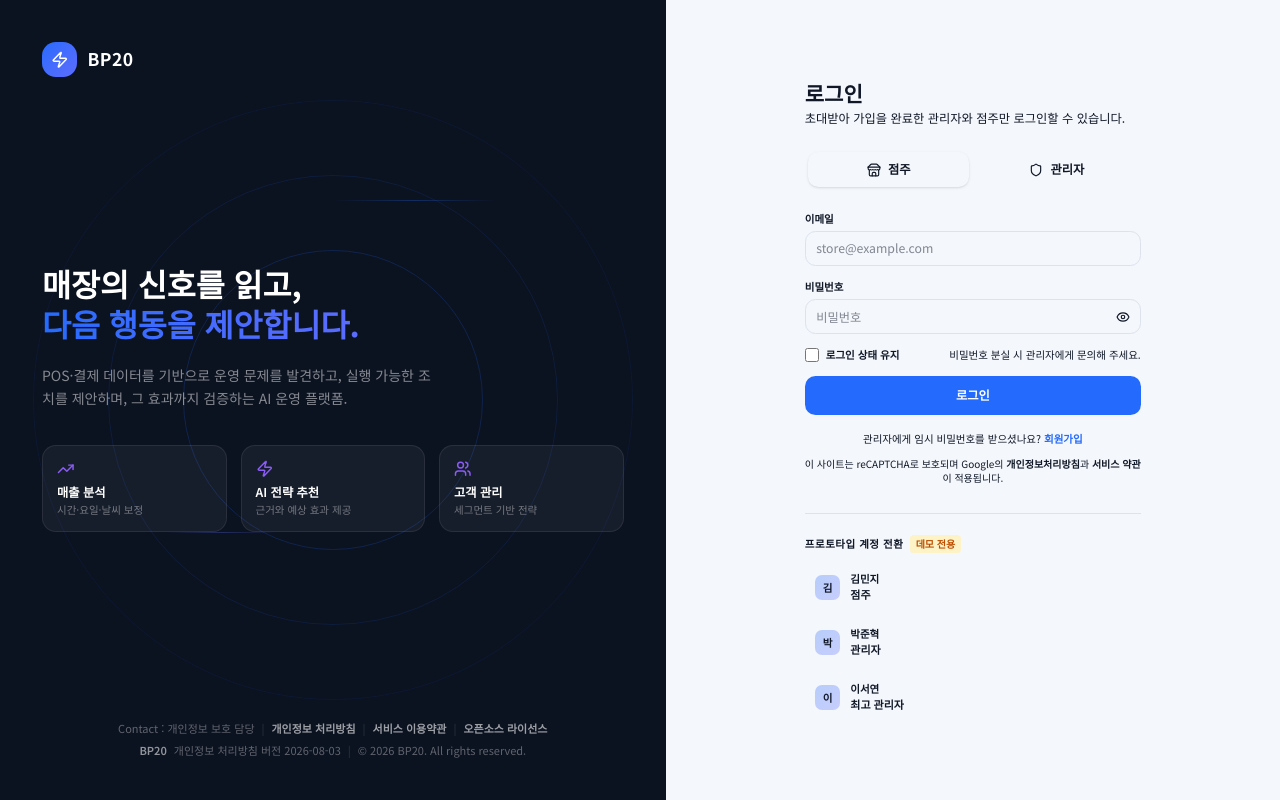
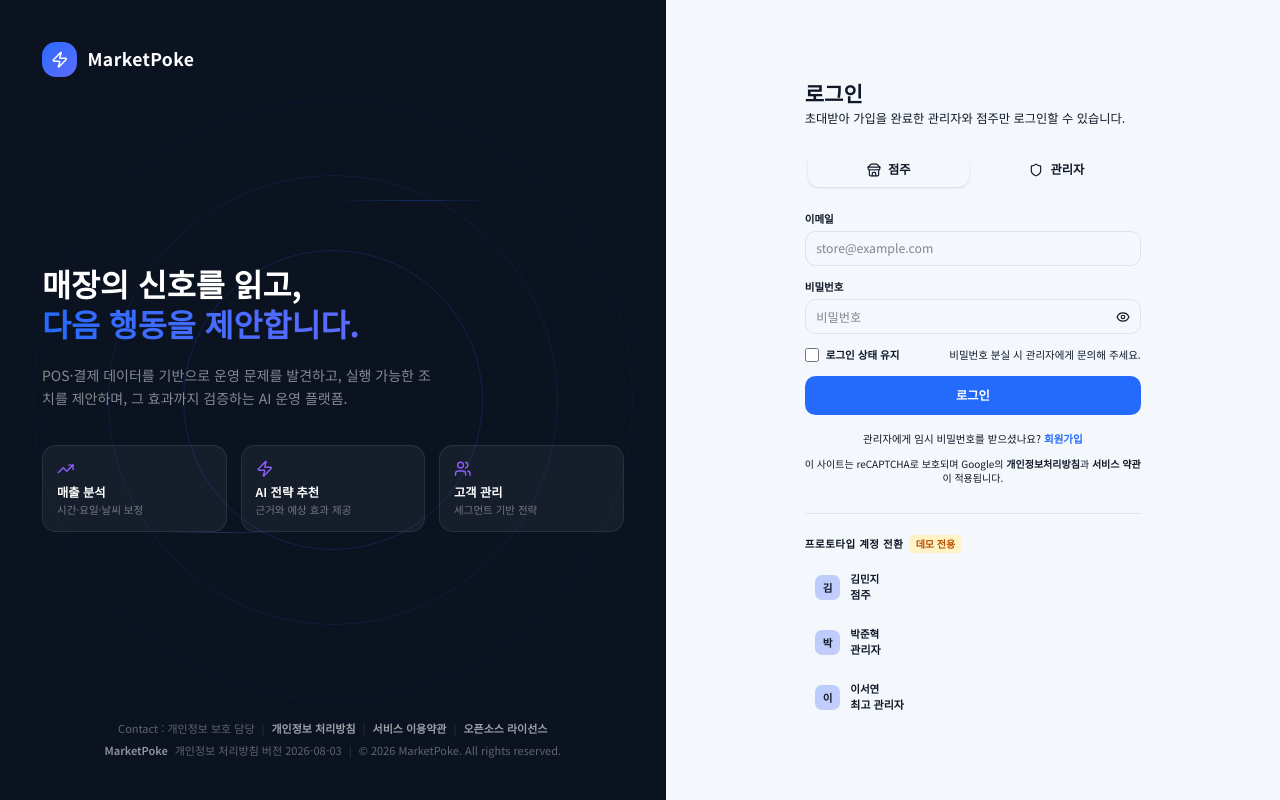
Before and after one commit to AIVLE-07-20-big-project/BP20-FE, a React (Vite) app: page /login in a window 1280 px wide. Built offline with nearby package versions, Linux system fonts and the light colour scheme; no server answers.

Commit message:
feat: 서비스명을 BP20에서 MarketPoke로 변경

```diff
--- a/index.html
+++ b/index.html
@@ -8,10 +8,10 @@
     <meta name="referrer" content="no-referrer" />
     <meta
       name="description"
-      content="BP20은 POS 데이터를 기반으로 매장 운영과 AI 전략 추천을 지원하는 서비스입니다."
+      content="MarketPoke는 POS 데이터를 기반으로 매장 운영과 AI 전략 추천을 지원하는 서비스입니다."
     />
     <meta name="robots" content="noindex, nofollow" />
-    <title>BP20</title>
+    <title>MarketPoke</title>
     <style>html, body { height: 100%; margin: 0; } #root { height: 100%; }</style>
   </head>
   <body>
--- a/src/app/layouts/AdminLayout.tsx
+++ b/src/app/layouts/AdminLayout.tsx
@@ -77,7 +77,7 @@ export function AdminLayout() {
           </div>
           {(!collapsed || mobile) && (
             <div>
-              <div className="text-xs font-black tracking-wider text-white">BP20</div>
+              <div className="text-xs font-black tracking-wider text-white">MarketPoke</div>
               <div className="text-[10px] text-white/40">파트너 콘솔</div>
             </div>
           )}
--- a/src/features/notices/ui/StoreNoticePopover.tsx
+++ b/src/features/notices/ui/StoreNoticePopover.tsx
@@ -16,7 +16,7 @@ const DEMO_NOTICES: NoticeApi[] = [
     audience: "전체 가맹점",
     status: "PUBLISHED",
     urgent: false,
-    author: "BP20 운영팀",
+    author: "MarketPoke 운영팀",
     createdAt: "2026-07-28T09:00:00",
     updatedAt: "2026-07-28T09:00:00",
   },
@@ -28,7 +28,7 @@ const DEMO_NOTICES: NoticeApi[] = [
     audience: "전체 가맹점",
     status: "PUBLISHED",
     urgent: true,
-    author: "BP20 운영팀",
+    author: "MarketPoke 운영팀",
     createdAt: "2026-07-27T15:30:00",
     updatedAt: "2026-07-27T15:30:00",
   },
@@ -101,7 +101,7 @@ export function StoreNoticePopover({ isDemo }: { isDemo: boolean }) {
           <div className="flex items-center justify-between border-b border-border bg-gradient-to-r from-[#F4F8FF] to-white px-4 py-3.5">
             <div>
               <h2 className="text-sm font-bold">공지 알림</h2>
-              <p className="mt-0.5 text-[11px] text-muted-foreground">BP20 운영팀에서 전달한 최신 안내입니다.</p>
+              <p className="mt-0.5 text-[11px] text-muted-foreground">MarketPoke 운영팀에서 전달한 최신 안내입니다.</p>
             </div>
             <button
               type="button"
--- a/src/mocks/fixtures/users.mock.ts
+++ b/src/mocks/fixtures/users.mock.ts
@@ -12,15 +12,15 @@ export const DEMO_USERS: User[] = [
   {
     id: "u2",
     name: "박준혁",
-    email: "junhyuk@bp20.com",
+    email: "junhyuk@marketpoke.com",
     role: "ADMIN",
-    organizationName: "BP20 파트너 콘솔",
+    organizationName: "MarketPoke 파트너 콘솔",
   },
   {
     id: "u3",
     name: "이서연",
-    email: "seoyeon@bp20.com",
+    email: "seoyeon@marketpoke.com",
     role: "SUPER_ADMIN",
-    organizationName: "BP20 파트너 콘솔",
+    organizationName: "MarketPoke 파트너 콘솔",
   },
 ];
--- a/src/pages/admin/SalesTargetsPage.tsx
+++ b/src/pages/admin/SalesTargetsPage.tsx
@@ -819,7 +819,7 @@ export function SalesTargetsPage() {
 
                   <div className="bg-muted rounded-xl p-3 text-xs">
                     <div className="font-semibold mb-1">인근 경쟁 현황</div>
-                    <div className="text-muted-foreground">반경 500m 내 동업종 2개, BP20 가맹점 없음</div>
+                    <div className="text-muted-foreground">반경 500m 내 동업종 2개, MarketPoke 가맹점 없음</div>
                   </div>
                 </div>
 
--- a/src/pages/auth/components/AuthLayout.tsx
+++ b/src/pages/auth/components/AuthLayout.tsx
@@ -29,7 +29,7 @@ export function AuthLayout({ children, contentWidth = "sm" }: AuthLayoutProps) {
           <div className="flex h-10 w-10 items-center justify-center rounded-2xl bg-gradient-to-br from-[#246BFD] to-[#5B6CFF]">
             <Zap className="h-5 w-5 text-white" />
           </div>
-          <span className="text-xl font-black tracking-wide text-white">BP20</span>
+          <span className="text-xl font-black tracking-wide text-white">MarketPoke</span>
         </div>
 
         <div className="relative z-10">
@@ -65,7 +65,7 @@ export function AuthLayout({ children, contentWidth = "sm" }: AuthLayoutProps) {
             <div className="flex h-8 w-8 items-center justify-center rounded-xl bg-gradient-to-br from-[#246BFD] to-[#5B6CFF]">
               <Zap className="h-4 w-4 text-white" />
             </div>
-            <span className="text-lg font-black tracking-wide">BP20</span>
+            <span className="text-lg font-black tracking-wide">MarketPoke</span>
           </div>
           {children}
         </div>
--- a/src/pages/legal/OpenSourceLicensesPage.tsx
+++ b/src/pages/legal/OpenSourceLicensesPage.tsx
@@ -21,7 +21,7 @@ export function OpenSourceLicensesPage() {
   return (
     <LegalDocumentLayout
       title="오픈소스 라이선스"
-      description="BP20은 여러 오픈소스 소프트웨어를 사용하며 각 저작권자의 라이선스와 고지 조건을 존중합니다."
+      description={`${LEGAL_CONFIG.serviceName}은 여러 오픈소스 소프트웨어를 사용하며 각 저작권자의 라이선스와 고지 조건을 존중합니다.`}
       icon={<Library className="h-6 w-6" />}
       meta={`고지 기준일 ${LEGAL_CONFIG.effectiveDate} · 고지 버전 ${LEGAL_CONFIG.openSourceNoticeVersion}`}
     >
--- a/src/pages/legal/PrivacyPolicyPage.tsx
+++ b/src/pages/legal/PrivacyPolicyPage.tsx
@@ -15,12 +15,12 @@ export function PrivacyPolicyPage() {
       meta={`시행일 ${LEGAL_CONFIG.effectiveDate} · 버전 ${LEGAL_CONFIG.privacyPolicyVersion}`}
     >
       <div className="rounded-2xl border border-blue-200 bg-blue-50 p-4 text-sm leading-6 text-blue-950">
-        본 방침은 BP20의 현재 구현을 기준으로 작성되었습니다. 운영 배포 전 아래 보호책임자·연락처·사업장
+        본 방침은 {LEGAL_CONFIG.serviceName}의 현재 구현을 기준으로 작성되었습니다. 운영 배포 전 아래 보호책임자·연락처·사업장
         정보와 클라우드 위탁 현황을 실제 계약 내용으로 확정해야 합니다.
       </div>
 
       <LegalSection title="1. 개인정보의 처리 목적">
-        <p>BP20은 다음 목적에 필요한 범위에서만 개인정보를 처리하며, 목적이 변경되는 경우 관계 법령에 따른 조치를 이행합니다.</p>
+        <p>{LEGAL_CONFIG.serviceName}은 다음 목적에 필요한 범위에서만 개인정보를 처리하며, 목적이 변경되는 경우 관계 법령에 따른 조치를 이행합니다.</p>
         <ul className="list-disc space-y-1 pl-5">
           <li>초대 대상 확인, 회원가입, 로그인, 본인 식별 및 역할별 권한 관리</li>
           <li>점주 매장 등록·관리, 고객 관리, 할인 및 쿠폰 운영</li>
@@ -50,7 +50,7 @@ export function PrivacyPolicyPage() {
       </LegalSection>
 
       <LegalSection title="3. 개인정보의 제3자 제공">
-        <p>BP20은 원칙적으로 정보주체의 개인정보를 제3자에게 제공하지 않습니다. 법령에 특별한 근거가 있거나 정보주체가 별도로 동의한 경우에는 제공받는 자, 목적, 항목, 보유기간과 동의 거부권을 사전에 안내합니다.</p>
+        <p>{LEGAL_CONFIG.serviceName}은 원칙적으로 정보주체의 개인정보를 제3자에게 제공하지 않습니다. 법령에 특별한 근거가 있거나 정보주체가 별도로 동의한 경우에는 제공받는 자, 목적, 항목, 보유기간과 동의 거부권을 사전에 안내합니다.</p>
       </LegalSection>
 
       <LegalSection title="4. 개인정보 처리업무의 위탁 및 국외 처리">
--- a/src/pages/legal/TermsPage.tsx
+++ b/src/pages/legal/TermsPage.tsx
@@ -11,10 +11,10 @@ export function TermsPage() {
       meta={`시행일 ${LEGAL_CONFIG.effectiveDate} · 약관 버전 ${LEGAL_CONFIG.termsVersion}`}
     >
       <div className="rounded-2xl border border-blue-200 bg-blue-50 p-4 text-sm leading-6 text-blue-950">
-        BP20은 현재 관리자·점주 대상의 비공개 프로젝트 서비스이며 유료 결제와 고객용 주문 기능은 본 약관의 범위에 포함하지 않습니다.
+        {LEGAL_CONFIG.serviceName}은 현재 관리자·점주 대상의 비공개 프로젝트 서비스이며 유료 결제와 고객용 주문 기능은 본 약관의 범위에 포함하지 않습니다.
       </div>
 
-      <LegalSection title="제1조 (목적)"><p>본 약관은 {LEGAL_CONFIG.operatorName}(이하 “운영자”)가 제공하는 BP20 서비스의 이용 조건과 운영자 및 이용자의 권리·의무를 정함을 목적으로 합니다.</p></LegalSection>
+      <LegalSection title="제1조 (목적)"><p>본 약관은 {LEGAL_CONFIG.operatorName}(이하 “운영자”)가 제공하는 {LEGAL_CONFIG.serviceName} 서비스의 이용 조건과 운영자 및 이용자의 권리·의무를 정함을 목적으로 합니다.</p></LegalSection>
       <LegalSection title="제2조 (용어의 정의)">
         <ul className="list-disc space-y-1 pl-5">
           <li>“서비스”란 계정·권한 관리, 매장·상품·온라인 판매·할인·쿠폰 관리, 데이터 분석 및 AI 운영 지원 기능을 의미합니다.</li>
--- a/src/pages/legal/legalConfig.ts
+++ b/src/pages/legal/legalConfig.ts
@@ -3,8 +3,8 @@ function configured(value: string | undefined, fallback: string): string {
 }
 
 export const LEGAL_CONFIG = {
-  serviceName: "BP20",
-  operatorName: configured(import.meta.env.VITE_LEGAL_OPERATOR_NAME, "BP20 프로젝트팀"),
+  serviceName: "MarketPoke",
+  operatorName: configured(import.meta.env.VITE_LEGAL_OPERATOR_NAME, "MarketPoke 프로젝트팀"),
   privacyDepartment: configured(import.meta.env.VITE_PRIVACY_DEPARTMENT, "개인정보 보호 담당"),
   privacyOfficer: configured(import.meta.env.VITE_PRIVACY_OFFICER, "운영 전 지정 필요"),
   privacyEmail: configured(import.meta.env.VITE_PRIVACY_CONTACT_EMAIL, "운영 전 등록 필요"),
--- a/src/pages/store-owner/CommercePage.tsx
+++ b/src/pages/store-owner/CommercePage.tsx
@@ -769,7 +769,7 @@ function AiProductImageBanner() {
           <div className="mb-4 flex flex-wrap items-center gap-2">
             <span className="inline-flex items-center gap-1.5 rounded-full border border-white/15 bg-white/10 px-3 py-1.5 text-[10px] font-black uppercase tracking-[0.16em] text-[#AFC7FF] backdrop-blur">
               <Sparkles className="h-3.5 w-3.5 text-[#7EA2FF]" />
-              BP20 Generative Studio
+              MarketPoke Generative Studio
             </span>
             <span className="rounded-full bg-[#7C5CFC]/20 px-2.5 py-1 text-[10px] font-bold text-[#CFC2FF]">
               AI 배경 합성
--- a/src/shared/components/PolicyFooter.tsx
+++ b/src/shared/components/PolicyFooter.tsx
@@ -31,10 +31,10 @@ export function PolicyFooter({ dark = false }: { dark?: boolean }) {
         <Link to="/open-source-licenses" className={linkClassName}>오픈소스 라이선스</Link>
       </div>
       <div className="flex flex-wrap items-center justify-center gap-x-2 gap-y-1">
-        <span className={clsx("font-semibold", dark ? "text-white/55" : "text-foreground/70")}>BP20</span>
+        <span className={clsx("font-semibold", dark ? "text-white/55" : "text-foreground/70")}>{LEGAL_CONFIG.serviceName}</span>
         <span>개인정보 처리방침 버전 {LEGAL_CONFIG.privacyPolicyVersion}</span>
         <span aria-hidden="true" className={dark ? "text-white/15" : "text-border"}>|</span>
-        <span>© 2026 BP20. All rights reserved.</span>
+        <span>© 2026 {LEGAL_CONFIG.serviceName}. All rights reserved.</span>
       </div>
     </footer>
   );
```
